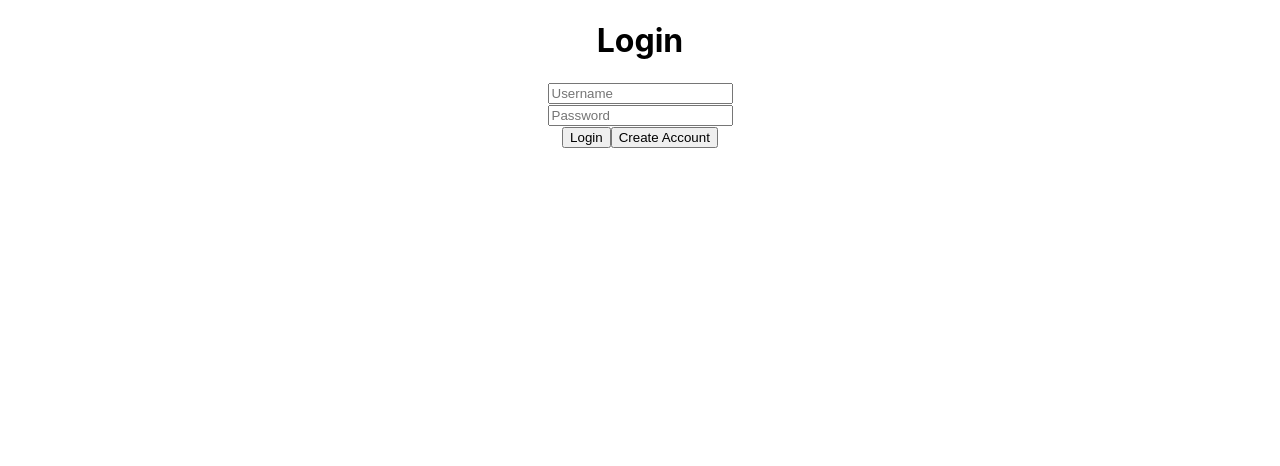
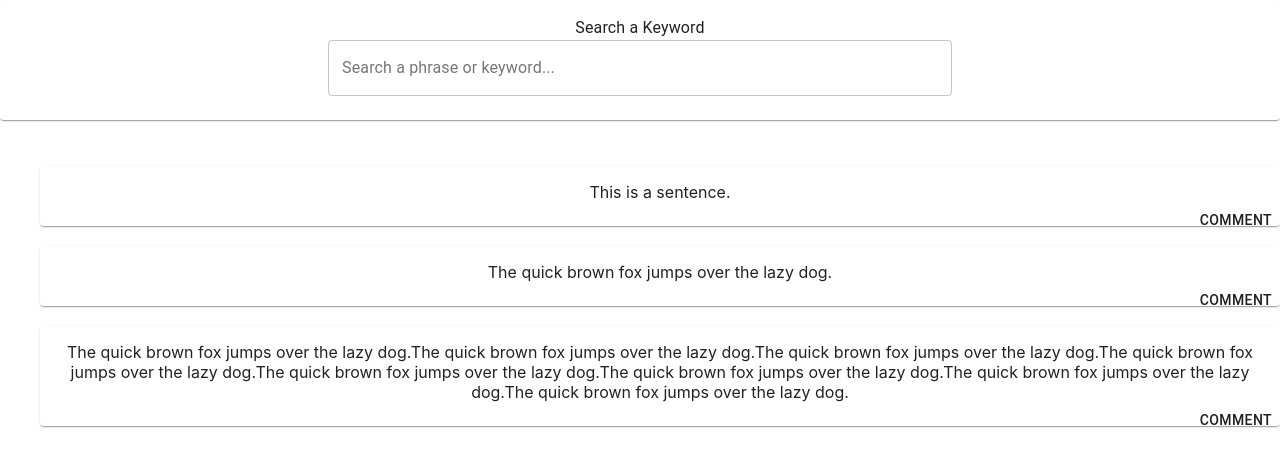
Before and after one commit to ica778/I-LOVE-ICICS, a React (Create React App) app in the folder my-app/: page / in a window 1280 px wide. Shown: the top 466 px of the page. Built offline with nearby package versions, Linux system fonts and the light colour scheme.

Commit message:
added changes for main component

```diff
--- a/my-app/package.json
+++ b/my-app/package.json
@@ -3,12 +3,15 @@
   "version": "0.1.0",
   "private": true,
   "dependencies": {
+    "@material-ui/core": "^4.12.4",
+    "@mui/material": "^5.8.2",
     "@testing-library/jest-dom": "^5.16.4",
     "@testing-library/react": "^13.3.0",
     "@testing-library/user-event": "^13.5.0",
     "react": "^18.1.0",
     "react-dom": "^18.1.0",
-    "react-scripts": "5.0.1",
+    "react-router": "^6.3.0",
+    "react-scripts": "^5.0.1",
     "web-vitals": "^2.1.4"
   },
   "scripts": {
--- a/my-app/src/App.js
+++ b/my-app/src/App.js
@@ -1,11 +1,12 @@
 import logo from './logo.svg';
 import './App.css';
 import LoginPage from './components/LoginPage';
+import MainPage from './components/MainPage';
 
 function App() {
   return (
     <div className="App">
-      <LoginPage />
+      <MainPage />
     </div>
   );
 }
--- /dev/null
+++ b/my-app/src/components/MainPage.js
@@ -0,0 +1,14 @@
+import Searchbar from "./Searchbar";
+import SearchResults from './SearchResults';
+
+function MainPage() {
+
+  return (
+    <div>
+      <Searchbar/>
+	  <SearchResults/>
+    </div>
+  );
+}
+
+export default MainPage;
--- /dev/null
+++ b/my-app/src/components/SearchResults.js
@@ -0,0 +1,33 @@
+import TextField from "@material-ui/core/TextField";
+import Button from "@material-ui/core/Button";
+import { Card, CardContent, Typography, CardActions } from '@material-ui/core';
+import Sentence from './Sentence';
+import { useEffect } from 'react';
+
+function SearchResults(props) {
+	let { searchResults } = props;
+	searchResults = ['This is a sentence.', 'The quick brown fox jumps over the lazy dog.', 'The quick brown fox jumps over the lazy dog.The quick brown fox jumps over the lazy dog.The quick brown fox jumps over the lazy dog.The quick brown fox jumps over the lazy dog.The quick brown fox jumps over the lazy dog.The quick brown fox jumps over the lazy dog.The quick brown fox jumps over the lazy dog.The quick brown fox jumps over the lazy dog.']
+
+	useEffect(() => {
+		console.log("from search results!")
+		console.log(Array.isArray(searchResults))
+	  }, []);
+
+	const renderSentences = (sentences) => {
+		return Array.isArray(sentences) && sentences.map((sentence) => {
+			return <li style={{width: '100%'}}>
+				<Sentence sentence={sentence}/>
+			</li>
+		})
+	}
+
+	return(
+		<div style={{alignItems: 'center', justifyContent: 'center', display: 'flex'}}>
+			<ul style={{listStyleType: 'none'}}>
+				{renderSentences(searchResults)}
+			</ul>
+		</div>
+	)
+}
+
+export default SearchResults;
--- /dev/null
+++ b/my-app/src/components/Searchbar.js
@@ -0,0 +1,19 @@
+import TextField from "@material-ui/core/TextField";
+import Button from "@material-ui/core/Button";
+import { Card, CardContent, Typography, CardActions } from '@material-ui/core';
+import { useState } from 'react';
+
+function Searchbar() {
+	const [search, setSearch] = useState("");
+
+	return (
+		<Card style={{marginBottom: '30px'}}>
+			<CardContent>
+				<Typography>Search a Keyword</Typography>
+				<TextField style={{width: '50%'}} id="searchKeyword" label="Search a phrase or keyword..." variant="outlined" value={search} onChange={(e) => setSearch(e.target.value)}/>
+			</CardContent>
+		</Card>
+	)
+}
+
+export default Searchbar;
--- /dev/null
+++ b/my-app/src/components/Sentence.js
@@ -0,0 +1,26 @@
+import TextField from "@material-ui/core/TextField";
+import Button from "@material-ui/core/Button";
+import { Card, CardContent, Typography, CardActions } from '@material-ui/core';
+import React, { useState, useEffect } from 'react';
+
+function Sentence(props) {
+	const { sentence } = props;
+
+	useEffect(() => {
+		console.log("from sentence!")
+	  }, []);
+
+	return (
+		<Card style={{marginBottom: '20px'}}>
+			<div>
+			<CardContent>
+				{sentence}
+				<br/>
+				<Button style={{position: 'absolute', right: '0px'}}> Comment </Button>
+			</CardContent>
+			</div>
+		</Card>
+	)
+}
+
+export default Sentence;
```
